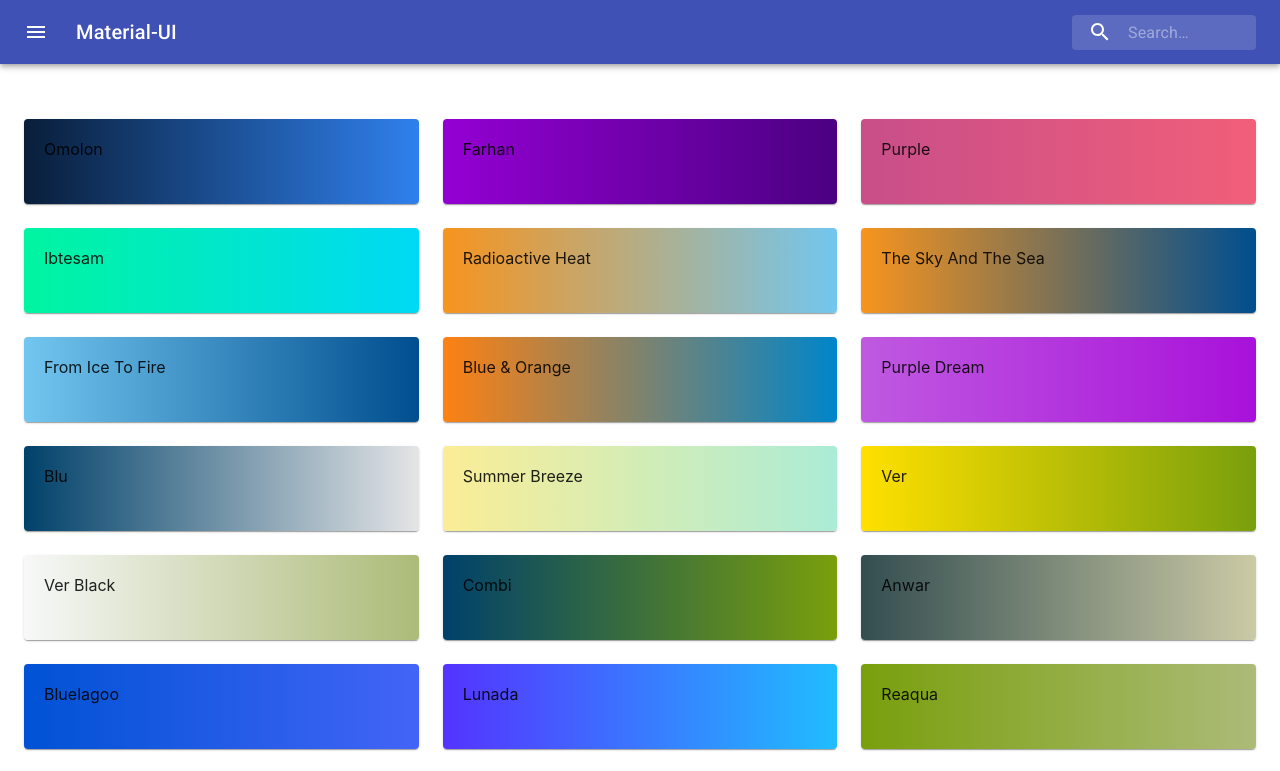
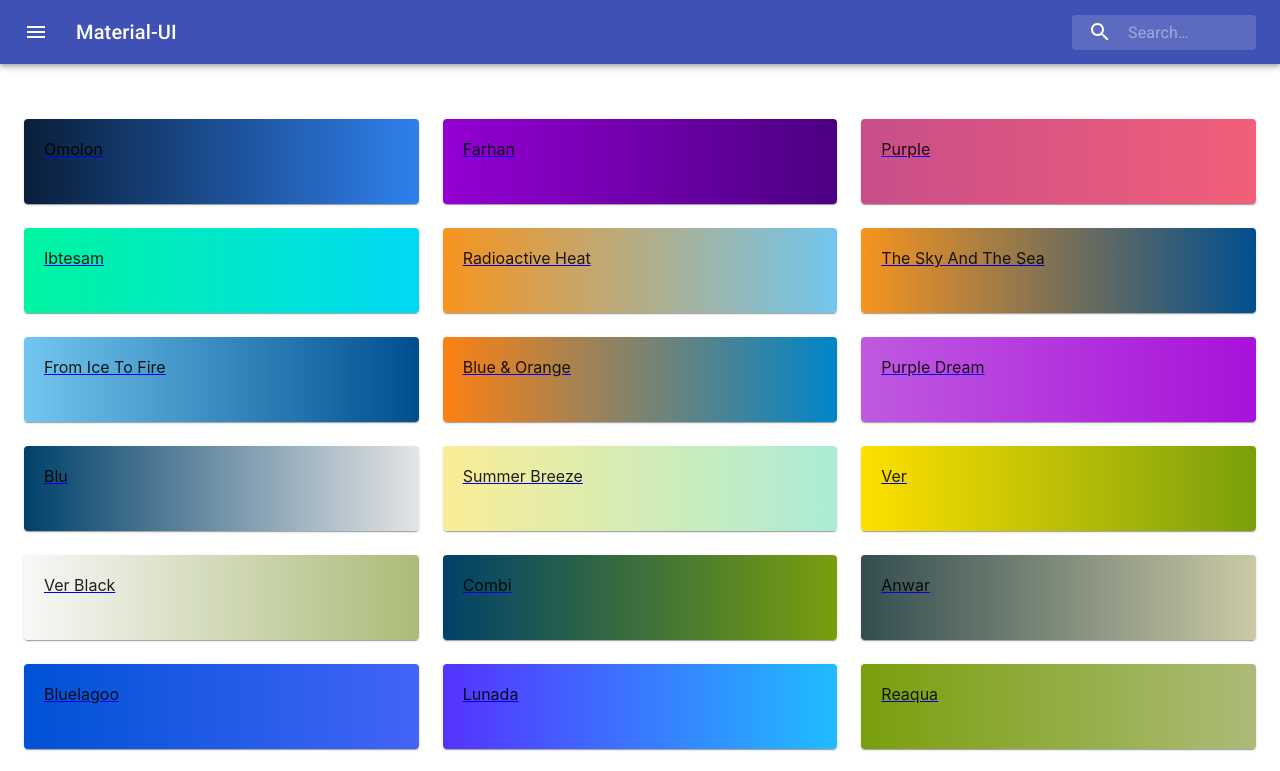
Before and after one commit to AhmedElaguab/gradients-app, a React (Create React App) app: page / in a window 1280 px wide. Shown: the top 771 px of the page. Built offline with nearby package versions, Linux system fonts and the light colour scheme.

Commit message:
feat: add router to the app

```diff
--- a/package.json
+++ b/package.json
@@ -7,6 +7,7 @@
     "@material-ui/icons": "^4.2.0",
     "react": "^16.8.6",
     "react-dom": "^16.8.6",
+    "react-router-dom": "^5.0.1",
     "react-scripts": "3.0.1"
   },
   "scripts": {
--- a/src/App.js
+++ b/src/App.js
@@ -3,29 +3,46 @@ import "./App.css"
 import NavBar from "./components/NavBar"
 import ListGradients from "./components/ListGradients"
 import Container from "@material-ui/core/Container"
+import { Route } from "react-router-dom"
 
 class App extends Component {
   state = {
     gradients: GRADIENTS,
-    activeGradient: {}
+    activeGradient: {},
+    activeGradientLocation: ""
   }
 
   handleGradientClick = activeGradient => {
-    this.setState({ activeGradient })
-    console.log(activeGradient)
+    this.setState({
+      activeGradient,
+      activeGradientLocation: activeGradient.name
+        .split(" ")
+        .join("_")
+        .toLowerCase()
+    })
   }
 
   render() {
-    const { gradients } = this.state
+    const { gradients, activeGradient, activeGradientLocation } = this.state
     return (
       <div className="App">
         <NavBar />
+        <Route
+          exact
+          path="/"
+          render={() => (
             <Container container xs={12}>
               <ListGradients
                 gradients={gradients}
                 onGradientClick={this.handleGradientClick}
               />
             </Container>
+          )}
+        />
+        <Route
+          path={"/" + activeGradientLocation}
+          render={() => <div>{activeGradientLocation}</div>}
+        />
       </div>
     )
   }
--- a/src/components/Gradient.jsx
+++ b/src/components/Gradient.jsx
@@ -2,6 +2,7 @@ import React, { Component } from "react"
 import Paper from "@material-ui/core/Paper"
 import Grid from "@material-ui/core/Grid"
 import { styled } from "@material-ui/core/styles"
+import { Link } from "react-router-dom"
 
 const GradientCard = styled(Paper)({
   padding: 20,
@@ -22,9 +23,19 @@ class Gradient extends Component {
     const { gradient, onClick } = this.props
     return (
       <Grid item xs={12} sm={4}>
-        <GradientCard style={this.createBg(gradient.colors)} onClick={onClick}>
-          {gradient.name}
-        </GradientCard>
+        <Link
+          to={gradient.name
+            .split(" ")
+            .join("_")
+            .toLowerCase()}
+        >
+          <GradientCard
+            style={this.createBg(gradient.colors)}
+            onClick={onClick}
+          >
+            {gradient.name}
+          </GradientCard>
+        </Link>
       </Grid>
     )
   }
--- a/src/index.js
+++ b/src/index.js
@@ -1,11 +1,17 @@
-import React from 'react';
-import ReactDOM from 'react-dom';
-import App from './App';
-import * as serviceWorker from './serviceWorker';
+import React from "react"
+import ReactDOM from "react-dom"
+import App from "./App"
+import * as serviceWorker from "./serviceWorker"
+import { BrowserRouter } from "react-router-dom"
 
-ReactDOM.render(<App />, document.getElementById('root'));
+ReactDOM.render(
+  <BrowserRouter>
+    <App />
+  </BrowserRouter>,
+  document.getElementById("root")
+)
 
 // If you want your app to work offline and load faster, you can change
 // unregister() to register() below. Note this comes with some pitfalls.
 // Learn more about service workers: https://bit.ly/CRA-PWA
-serviceWorker.unregister();
+serviceWorker.unregister()
```
Also changed, not shown: 1 other file (tests, documents, lock files or other folders). Lines whose indentation alone changed are shown as unchanged.
